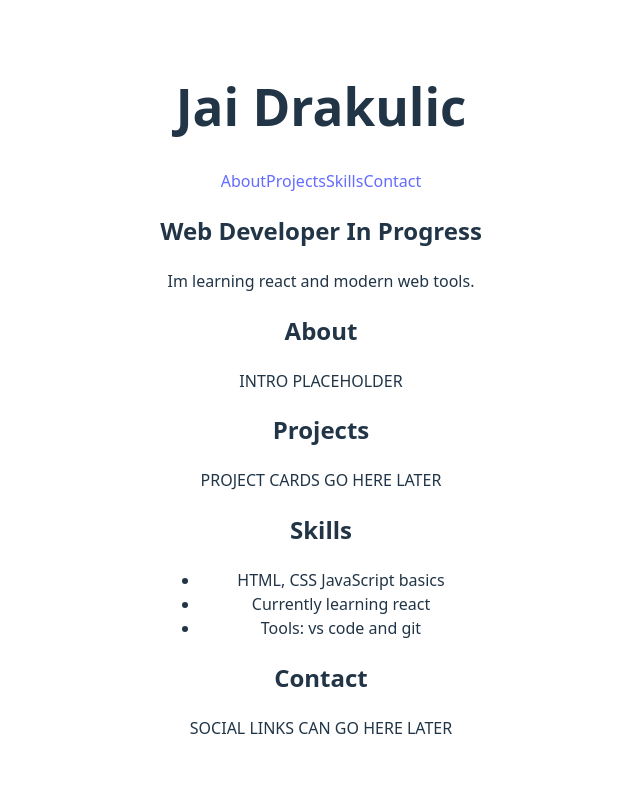
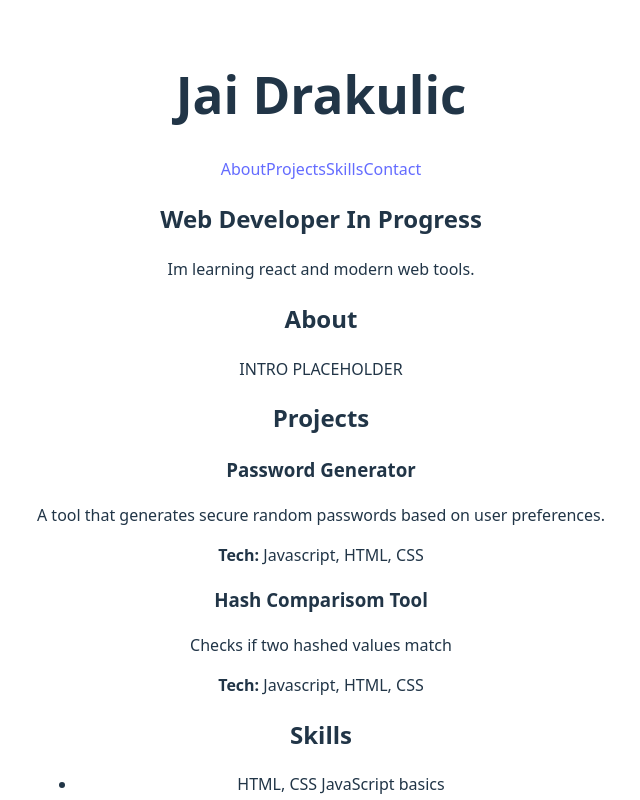
Before and after one commit to SUDO-j182/Portfolio-Site-v2, a React (Vite) app: page / in a window 1280 px wide. Shown: the top 800 px of the page, without its empty margins (319-959 px from the left). Built offline with nearby package versions, Linux system fonts and the light colour scheme.

Commit message:
Created Arrays for individual project cards to be made later

```diff
--- a/src/components/projects.jsx
+++ b/src/components/projects.jsx
@@ -1,8 +1,33 @@
+const projects = [
+    {
+        title: "Password Generator",
+        description: "A tool that generates secure random passwords based on user preferences.",
+        tech: ["Javascript", "HTML", "CSS"],
+        link: "#"
+    },
+    {
+        title: "Hash Comparisom Tool",
+        description: "Checks if two hashed values match",
+        tech: ["Javascript", "HTML", "CSS"],
+        link: "#"
+    }
+];
+
+
 function Projects () {
     return (
          <section id="projects">
           <h2>Projects</h2>
-          <p>PROJECT CARDS GO HERE LATER</p>
+
+          <div className="projects-grid">
+            {projects.map((project) => (
+            <article key={project.title}>
+                <h3>{project.title}</h3>
+                <p>{project.description}</p>
+                <p><strong>Tech:</strong> {project.tech.join(", ")}</p>
+            </article>
+  ))}
+</div>
         </section>
     );
 }
```
